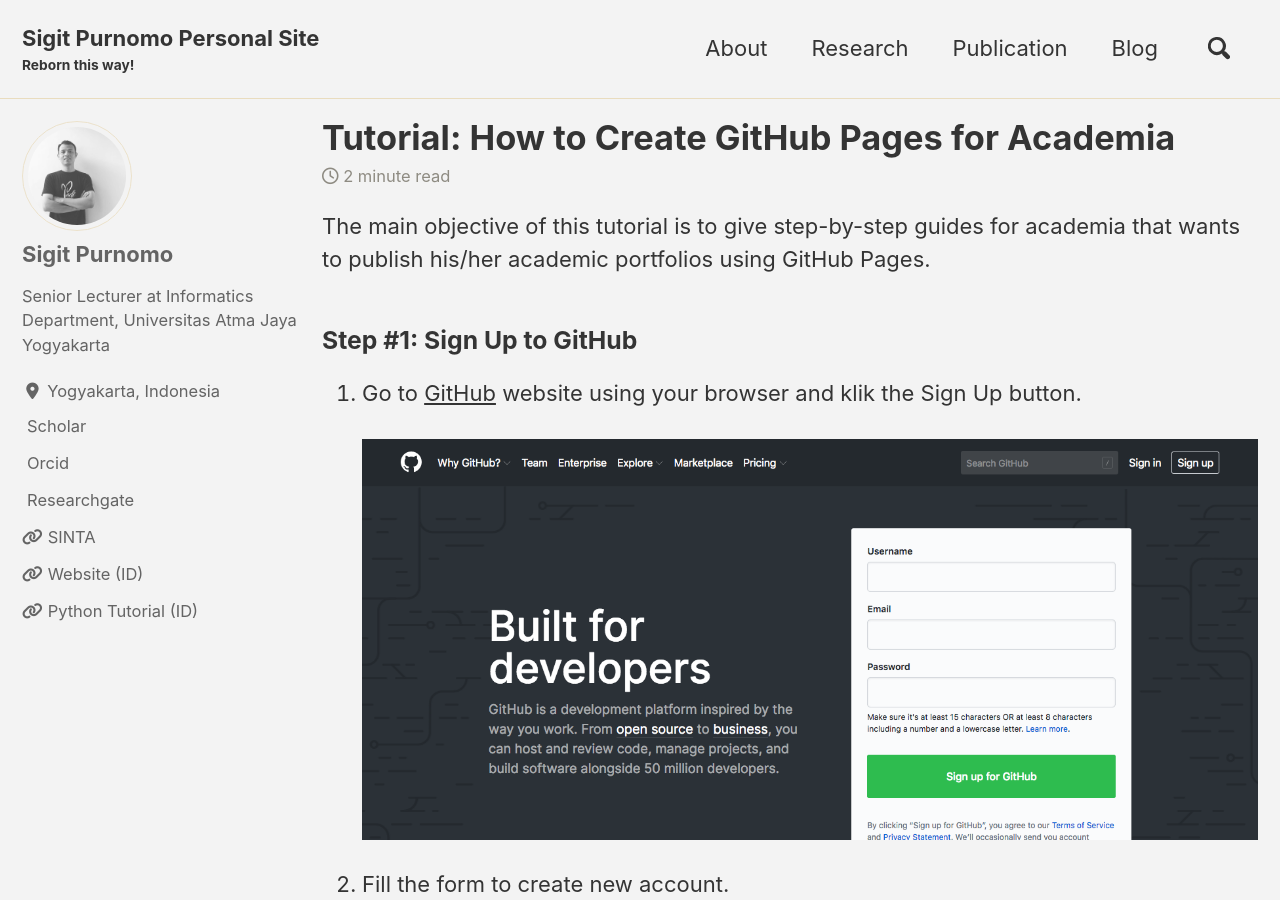
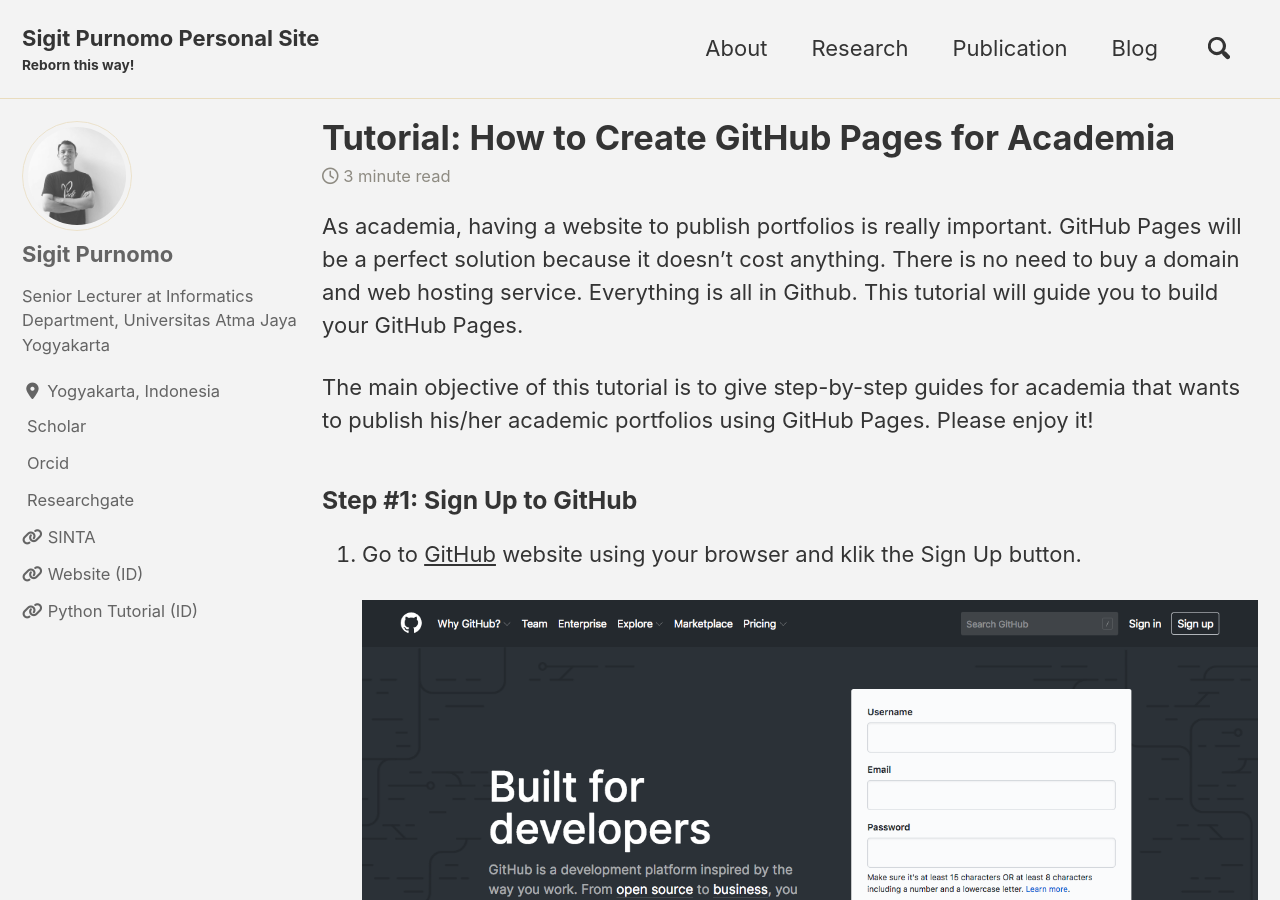
Before and after one commit to sigit-purnomo/sigit-purnomo.github.io, a Jekyll site: the page built from _posts/2020-05-19-tutorial-how-to-create-github-pages-for-academia.md, in a window 1280 px wide and 900 px high. Built offline with Jekyll 4.4.1, drawn with Linux system fonts in a browser that asks for light colours; cached includes are drawn as plain includes; nearby versions of some CDN libraries; a style sheet for code colours, icons or effects is not loaded.

Commit message:
Update post content

```diff
--- a/_posts/2020-05-19-tutorial-how-to-create-github-pages-for-academia.md
+++ b/_posts/2020-05-19-tutorial-how-to-create-github-pages-for-academia.md
@@ -7,7 +7,9 @@ categories: [tutorial]
 tags: [academia-github-pages]
 ---
 
-The main objective of this tutorial is to give step-by-step guides for academia that wants to publish his/her academic portfolios using GitHub Pages.
+As academia, having a website to publish portfolios is really important. GitHub Pages will be a perfect solution because it doesn't cost anything. There is no need to buy a domain and web hosting service. Everything is all in Github. This tutorial will guide you to build your GitHub Pages.
+
+The main objective of this tutorial is to give step-by-step guides for academia that wants to publish his/her academic portfolios using GitHub Pages. Please enjoy it!
 
 ### Step #1: Sign Up to GitHub
 
```
Also changed, not shown: _drafts/2020-05-19-tutorial-how-to-create-github-pages-for-academia.md (+3 -1 lines), 1 other file.
